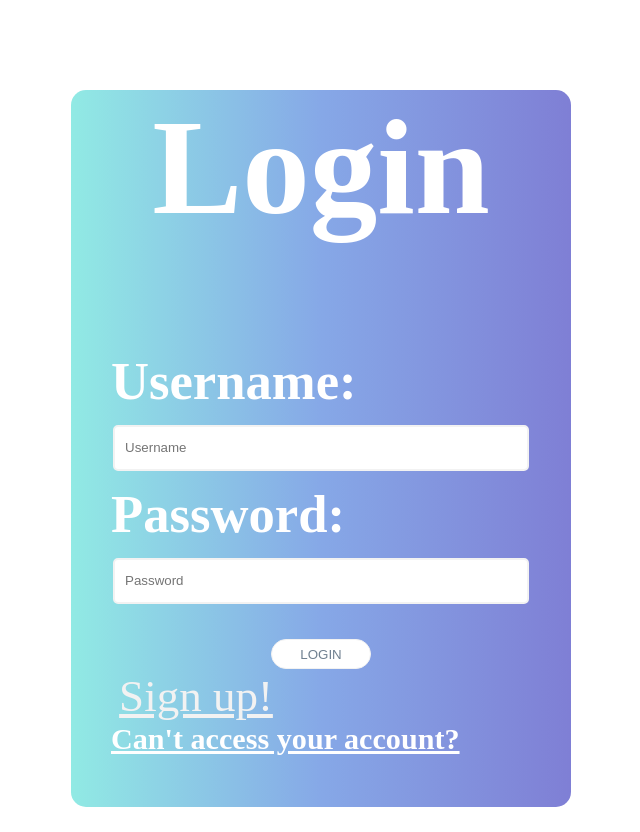
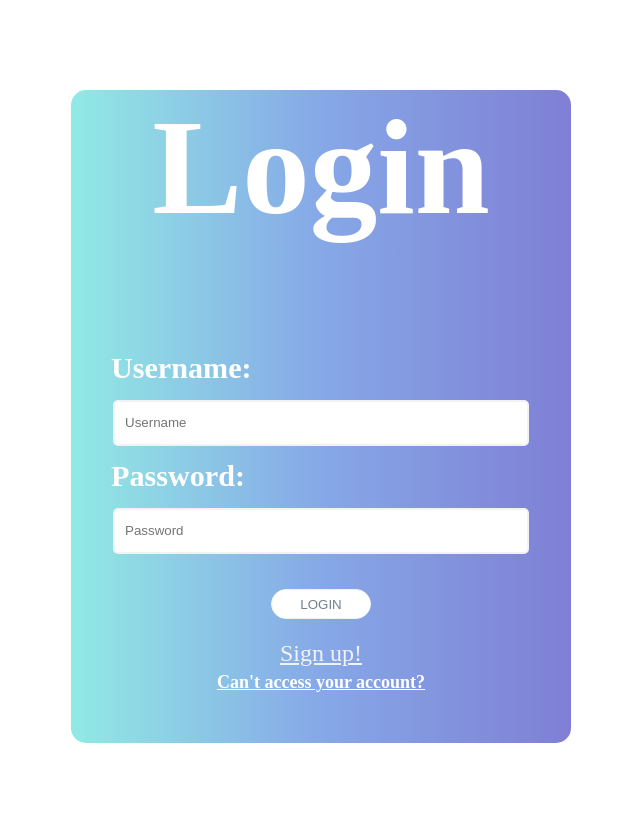
Before and after one commit to linzblue1/Cryptid, a Next.js app: page /login in a window 1280 px wide. Shown: the whole page, without its empty margins (319-959 px from the left). After the commit the page ends 800 px from the top, so only its background shows below. Built offline with nearby package versions, Linux system fonts and the light colour scheme.

Commit message:
added hotfix for some css on login and signup componetns

```diff
--- a/components/Login.jsx
+++ b/components/Login.jsx
@@ -50,7 +50,7 @@ const FormWrapper = styled.div`
     text-align: center;
 `
 
-const HThree = styled.h3`
+const HThree = styled.h6`
     margin: 0;
     padding: 0;
     text-align: left;
@@ -90,9 +90,9 @@ const LoginButton = styled.input`
 `
 const SignUp = styled.a`
     color:#f2f2f2;
-    margin-left: -50%;
     cursor:pointer;
-    text-decoration:underline;
+    text-align: center;
+    font-size: 24px;
 `
 const HSix= styled.h6`
     margin: 0;
@@ -100,8 +100,7 @@ const HSix= styled.h6`
     color: white;
     text-decoration: underline;
     cursor: pointer;
-    text-align: left;
-    margin-left: 40px;
+    font-size: 18px;
 `
 
 
--- a/components/Signup.jsx
+++ b/components/Signup.jsx
@@ -59,7 +59,7 @@ const HThree = styled.h3`
     text-align: left;
     margin-left: 40px;
     color: white;
-    font-size: 30px;
+    font-size: 24px;
 `
 const UsernameInput = styled.input`
     max-width: 400px;
```
